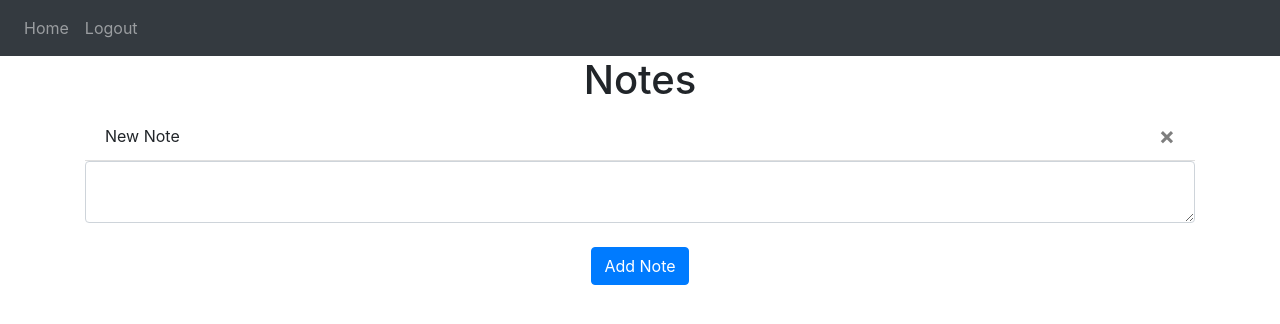
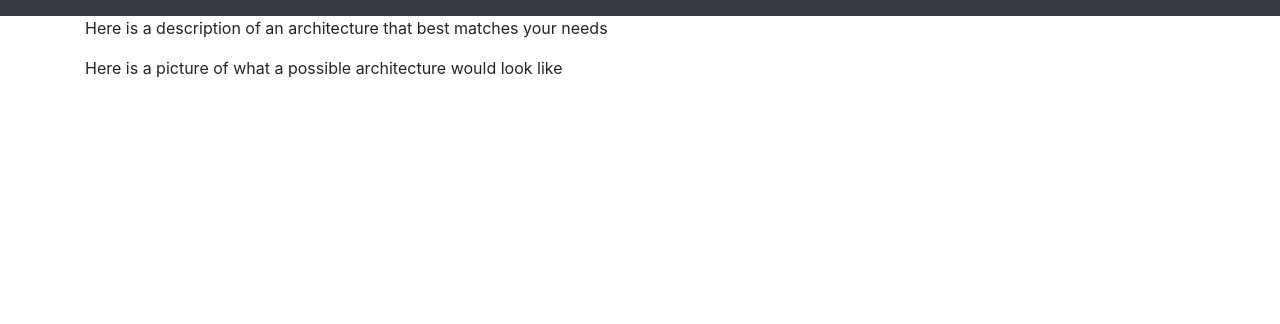
Before and after one commit to techwithtim/Flask-Web-App-Tutorial, a Flask app: page / in a window 1280 px wide. Shown: the top 324 px of the page. Run offline with Flask 3, Linux system fonts and the light colour scheme; a user stored in the database is signed in; some libraries are stand-ins or nearby versions.

Commit message:
Set up front end functionality

```diff
--- /dev/null
+++ b/website/templates/answer.html
@@ -0,0 +1,7 @@
+{% extends "base.html" %} {% block title %}Login{% endblock %} {% block content
+%}
+<div>
+  <p>Here is a description of an architecture that best matches your needs</p>
+  <p>Here is a picture of what a possible architecture would look like</p>
+</div>
+{% endblock %}
--- a/website/templates/base.html
+++ b/website/templates/base.html
@@ -29,13 +29,6 @@
       </button>
       <div class="collapse navbar-collapse" id="navbar">
         <div class="navbar-nav">
-          {% if user.is_authenticated %}
-          <a class="nav-item nav-link" id="home" href="/">Home</a>
-          <a class="nav-item nav-link" id="logout" href="/logout">Logout</a>
-          {% else %}
-          <a class="nav-item nav-link" id="login" href="/login">Login</a>
-          <a class="nav-item nav-link" id="signUp" href="/sign-up">Sign Up</a>
-          {% endif %}
         </div>
       </div>
     </nav>
--- a/website/templates/home.html
+++ /dev/null
@@ -1,21 +0,0 @@
-{% extends "base.html" %} {% block title %}Home{% endblock %} {% block content
-%}
-<h1 align="center">Notes</h1>
-<ul class="list-group list-group-flush" id="notes">
-  {% for note in user.notes %}
-  <li class="list-group-item">
-    {{ note.data }}
-    <button type="button" class="close" onClick="deleteNote({{ note.id }})">
-      <span aria-hidden="true">&times;</span>
-    </button>
-  </li>
-  {% endfor %}
-</ul>
-<form method="POST">
-  <textarea name="note" id="note" class="form-control"></textarea>
-  <br />
-  <div align="center">
-    <button type="submit" class="btn btn-primary">Add Note</button>
-  </div>
-</form>
-{% endblock %}
--- a/website/views.py
+++ b/website/views.py
@@ -1,6 +1,4 @@
 from flask import Blueprint, render_template, request, flash, jsonify
-from flask_login import login_required, current_user
-from .models import Note
 from . import db
 import json
 
@@ -8,30 +6,29 @@ views = Blueprint('views', __name__)
 
 
 @views.route('/', methods=['GET', 'POST'])
-@login_required
 def home():
-    if request.method == 'POST':
-        note = request.form.get('note')#Gets the note from the HTML
+    #if request.method == 'POST':
+    #     note = request.form.get('note')#Gets the note from the HTML
 
-        if len(note) < 1:
-            flash('Note is too short!', category='error')
-        else:
-            new_note = Note(data=note, user_id=current_user.id)  #providing the schema for the note
-            db.session.add(new_note) #adding the note to the database
-            db.session.commit()
-            flash('Note added!', category='success')
+    #     if len(note) < 1:
+    #         flash('Note is too short!', category='error')
+    #     else:
+    #         new_note = Note(data=note, user_id=current_user.id)  #providing the schema for the note
+    #         db.session.add(new_note) #adding the note to the database
+    #         db.session.commit()
+    #         flash('Note added!', category='success')
 
-    return render_template("home.html", user=current_user)
+    return render_template("answer.html")
 
 
-@views.route('/delete-note', methods=['POST'])
-def delete_note():
-    note = json.loads(request.data) # this function expects a JSON from the INDEX.js file
-    noteId = note['noteId']
-    note = Note.query.get(noteId)
-    if note:
-        if note.user_id == current_user.id:
-            db.session.delete(note)
-            db.session.commit()
+# @views.route('/delete-note', methods=['POST'])
+# def delete_note():
+#     note = json.loads(request.data) # this function expects a JSON from the INDEX.js file
+#     noteId = note['noteId']
+#     note = Note.query.get(noteId)
+#     if note:
+#         if note.user_id == current_user.id:
+#             db.session.delete(note)
+#             db.session.commit()
 
-    return jsonify({})
+#     return jsonify({})
```
Also changed, not shown: website/templates/login.html (deleted, +0 -28 lines), website/templates/question.html (added, +16 -0 lines), website/templates/sign_up.html (deleted, +0 -48 lines), instance/database.db (added).
